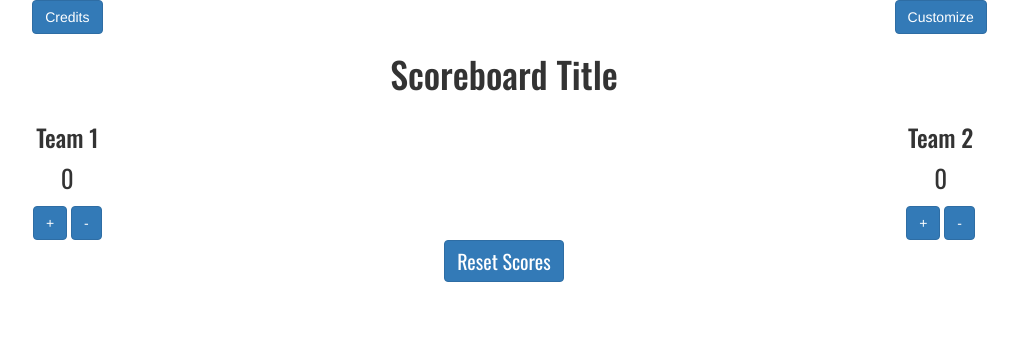
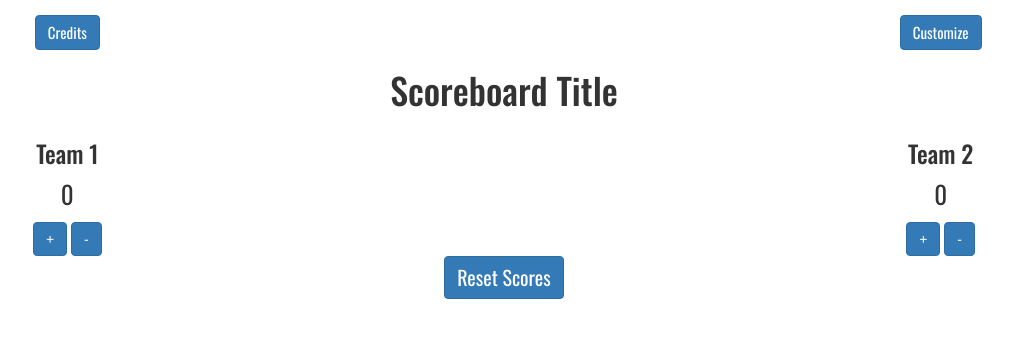
Before and after one commit to Megawats777/ScoreboardMaker, a plain HTML site: page index.html in a window 1280 px wide. Shown: the whole page, without its empty margins (136-1154 px from the left). Drawn offline with nearby package versions, Linux system fonts and the light colour scheme.

Commit message:
Changed the font and added padding to the overhead buttons

```diff
--- a/ScoreboardStyle.css
+++ b/ScoreboardStyle.css
@@ -2,7 +2,15 @@
 
 .OverheadButtons
 {
+    padding-top: 15px;
+
     text-align: center;
+    font-family: 'Oswald', sans-serif;
+}
+
+.OverheadButtons button
+{
+    font-size: 15px;
 }
 
 .TitleSection
```
